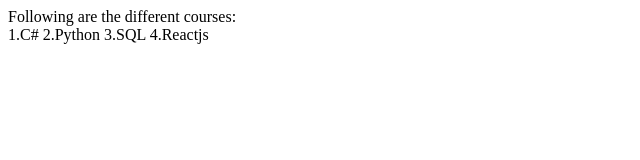
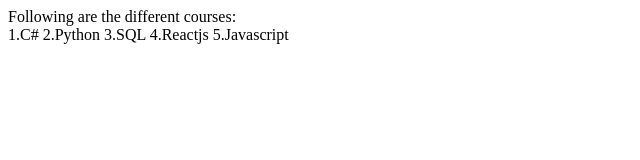
Before and after one commit to RamakrishnaGavidi/MyWebApp, a plain HTML site: page courses.html in a window 1280 px wide. Shown: the full height of the page, 0-640 px from the left. Drawn offline with Linux system fonts and the light colour scheme.

Commit message:
Update courses.html

```diff
--- a/courses.html
+++ b/courses.html
@@ -7,6 +7,7 @@
            2.Python
            3.SQL
            4.Reactjs
+           5.Javascript
         </body>
     </head>
 </html>
```
